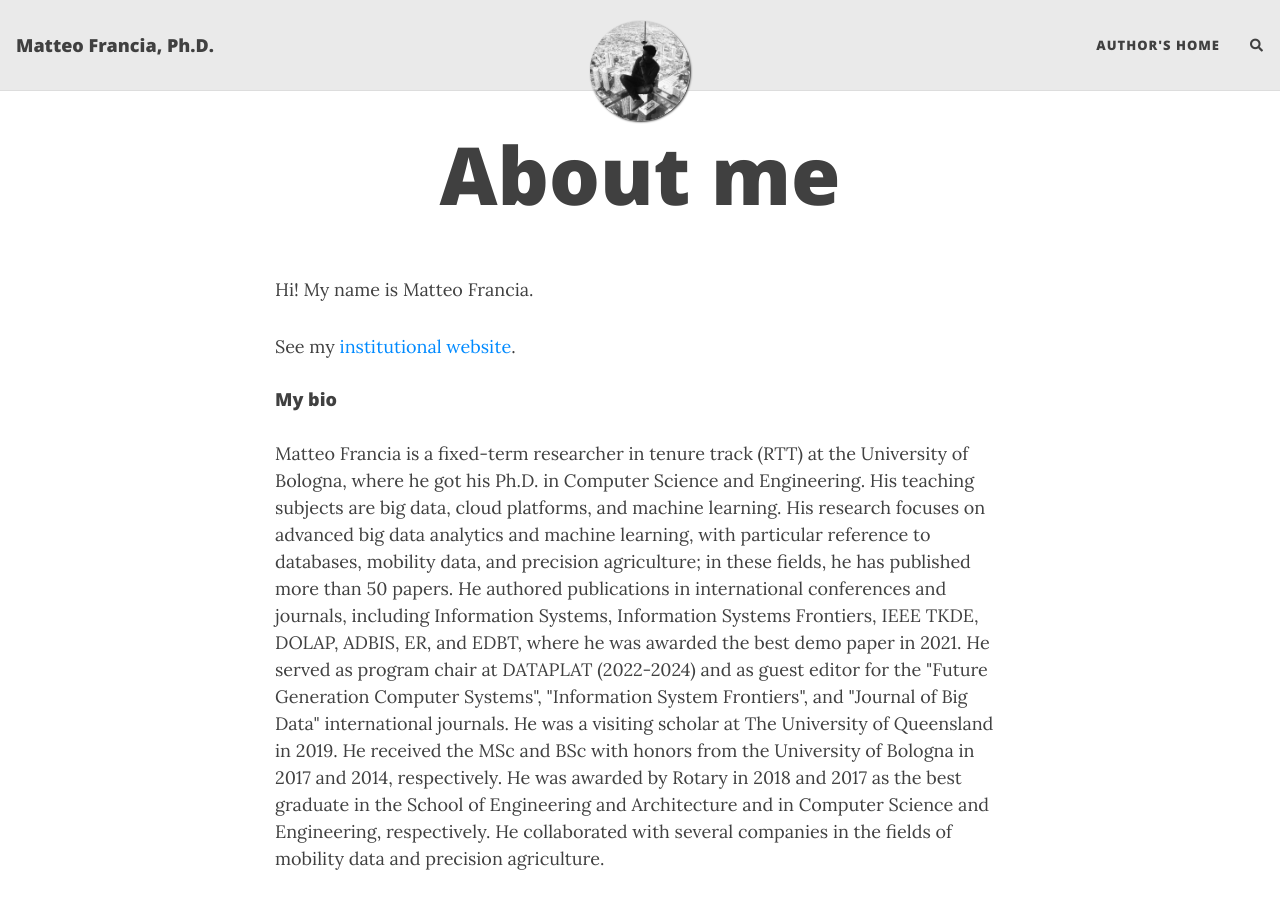
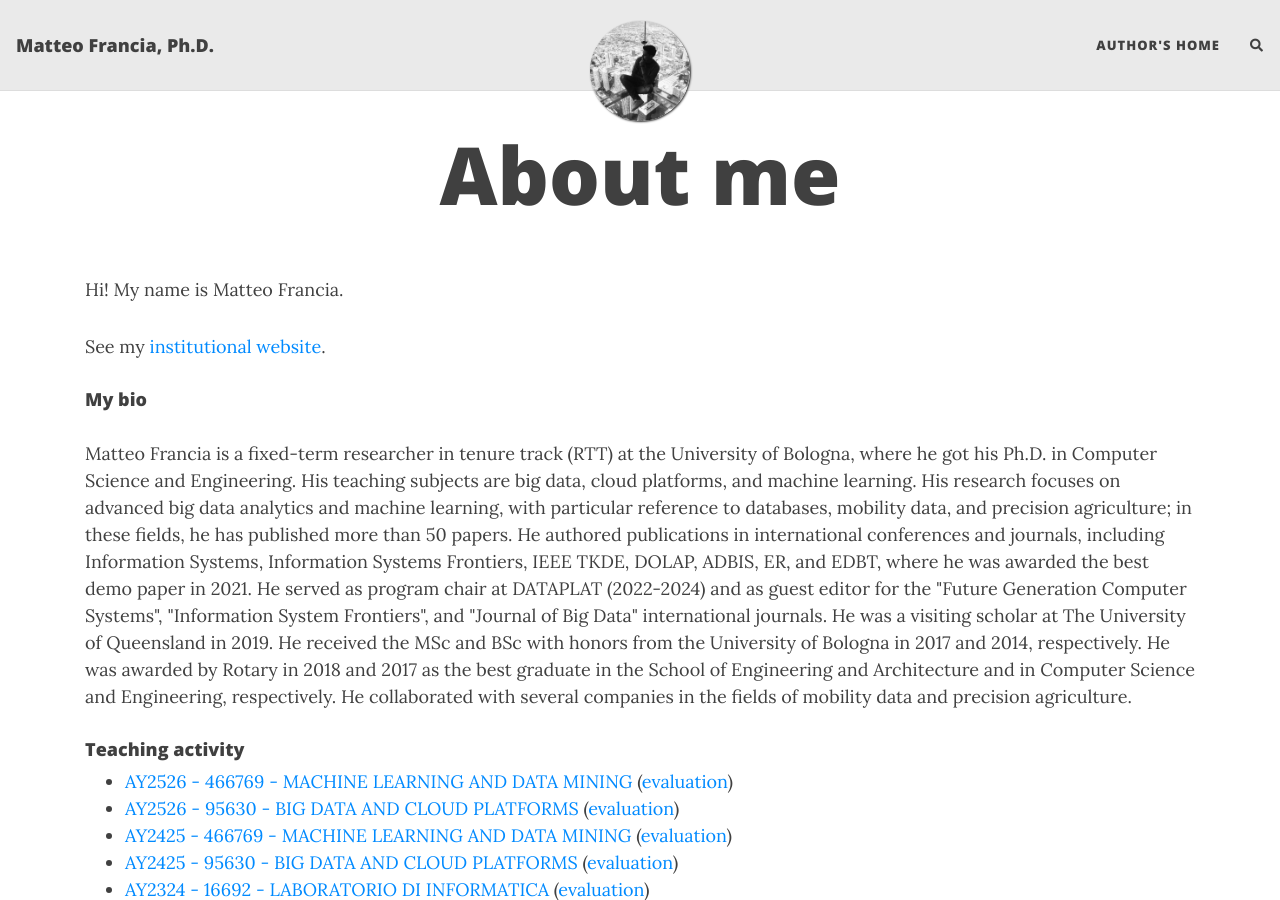
Before and after one commit to w4bo/w4bo.github.io, a Jekyll site: the page built from index.html, in a window 1280 px wide and 900 px high. Built offline with Jekyll 4.4.1, drawn with Linux system fonts in a browser that asks for light colours; nearby versions of some CDN libraries; the list of posts is cut into pages by our own code; comment, search, counter and statistics services are not loaded.

Commit message:
Update page.html

```diff
--- a/_layouts/page.html
+++ b/_layouts/page.html
@@ -6,7 +6,7 @@
 
 <div class="{% if page.full-width %} container-fluid {% else %} container-md {% endif %}" role="main">
   <div class="row">
-    <div class="{% if page.full-width %} col {% else %} col-xl-8 offset-xl-2 col-lg-10 offset-lg-1 {% endif %}">
+    <div class="{% if page.full-width %} col {% else %} col-xl-12 col-lg-12 {% endif %}">
       {% if page.before-content %}
         <div class="before-content">
           {% for file in page.before-content %}
```
